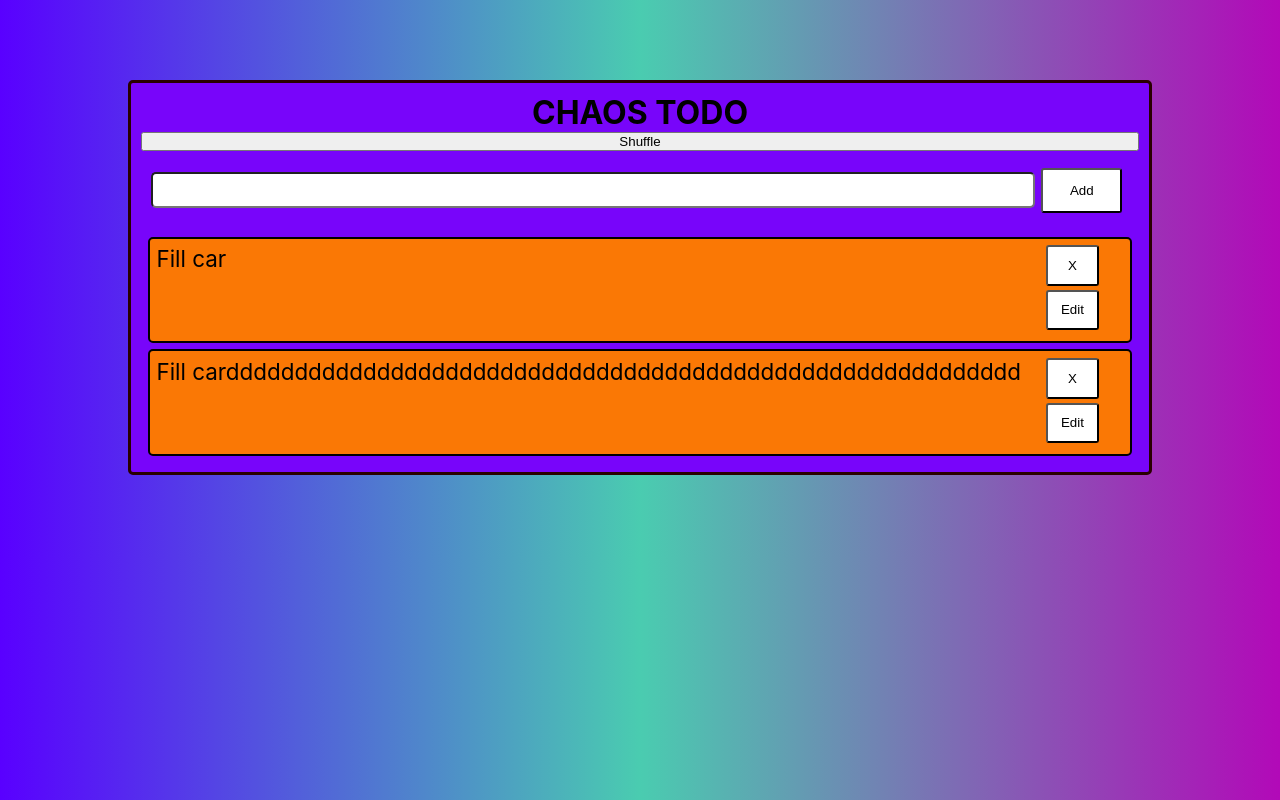
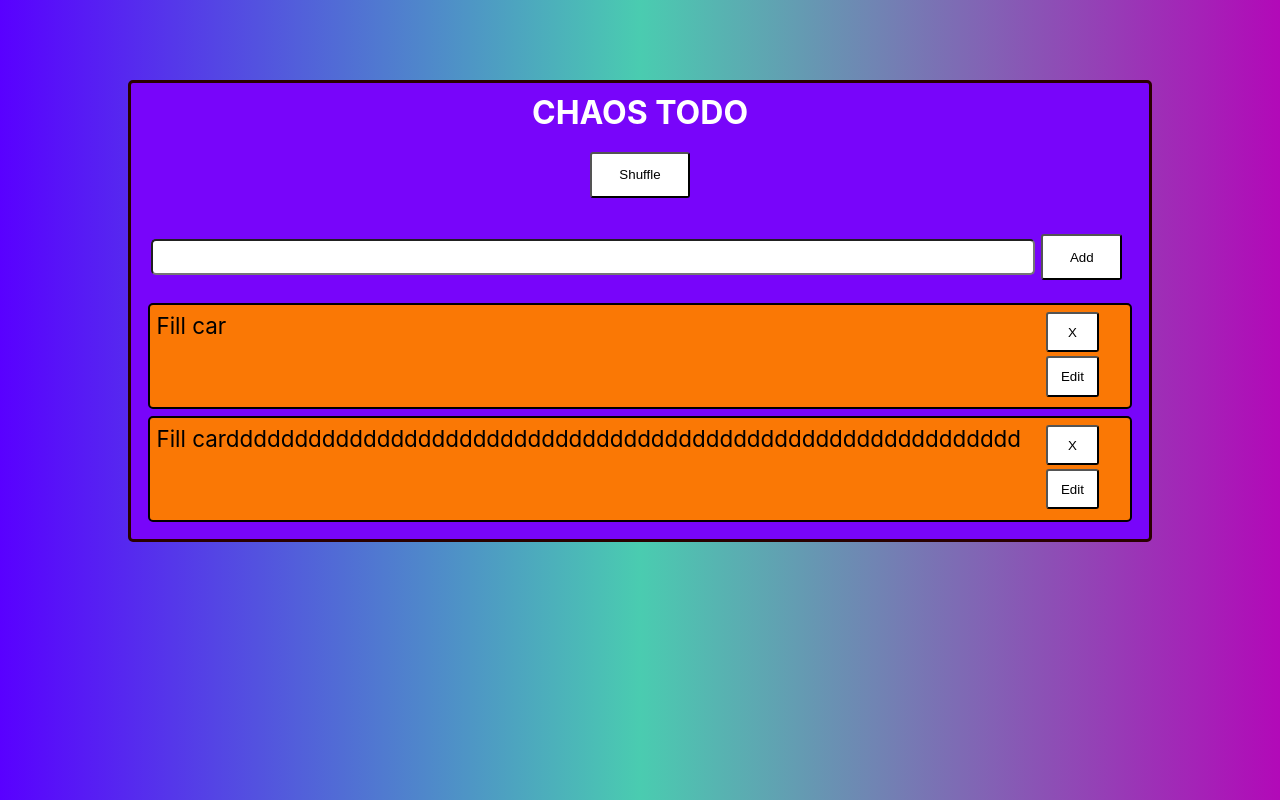
Before and after one commit to JarrodKane/Chaos-TODO, a React (Create React App) app: page / in a window 1280 px wide. Built offline with nearby package versions, Linux system fonts and the light colour scheme.

Commit message:
Css changes

```diff
--- a/package.json
+++ b/package.json
@@ -5,6 +5,7 @@
   "dependencies": {
     "node-sass": "^4.12.0",
     "react": "^16.8.6",
+    "react-beautiful-dnd": "^13.0.0",
     "react-dom": "^16.8.6",
     "react-redux": "^7.1.0",
     "react-scripts": "3.0.1",
--- a/src/ChaosTodo.js
+++ b/src/ChaosTodo.js
@@ -2,7 +2,35 @@ import React, { useState } from "react";
 import { v4 as uuidv4 } from "uuid";
 import TodoForm from "./TodoForm";
 import Todo from "./Todo";
-import "./styles/chaosTodo.css";
+import styled from "styled-components";
+import { DragDropContext } from "react-beautiful-dnd";
+
+const Shuffle = styled.button`
+  width: 100px;
+  align-self: center;
+  background: white;
+  border-radius: 3px;
+  color: black;
+  padding: 1em 2em;
+  margin: 1.5em;
+`;
+
+const Title = styled.h1`
+  color: white;
+  filter: drop-shadow(30px 10px 4px #00000);
+`;
+
+const TodoChaos = styled.div`
+  margin: 5em;
+  display: flex;
+  flex-direction: column;
+  width: 80%;
+  height: auto;
+  background-color: #7805fa;
+  border: 3px solid rgb(41, 0, 0);
+  border-radius: 5px;
+  padding: 10px;
+`;
 
 export default function ChaosTodo() {
   const [todoList, setTodoList] = useState([
@@ -23,7 +51,7 @@ export default function ChaosTodo() {
 
   //Input checking, making sure that there's something entered before it's added
   const addTodo = (todo) => {
-    if (todo.length === 0 ) {
+    if (todo.length === 0) {
     } else {
       let newTodo = { iD: uuidv4(), content: todo, status: false };
       setTodoList((oldArr) => [...oldArr, newTodo]);
@@ -32,21 +60,21 @@ export default function ChaosTodo() {
 
   //Takes in the new content from the edit form, and also takes the id of the todo, it then makes a copy of the current state, changes this, and then updates the state to the new state
   const editTodo = (upTodo, iD) => {
-   let newArr = todoList.slice()
+    let newArr = todoList.slice();
     for (let i = 0; i < newArr.length; i++) {
-     if (newArr[i].iD === iD ) {
-       newArr[i].content = upTodo
+      if (newArr[i].iD === iD) {
+        newArr[i].content = upTodo;
         break;
       }
     }
     setTodoList(newArr);
   };
 
-  const changeStatus = (iD) =>{
-    let newArr = todoList.slice()
+  const changeStatus = (iD) => {
+    let newArr = todoList.slice();
     for (let i = 0; i < newArr.length; i++) {
-      if (newArr[i].iD === iD ) {
-        newArr[i].status = !newArr[i].status
+      if (newArr[i].iD === iD) {
+        newArr[i].status = !newArr[i].status;
         break;
       }
     }
@@ -54,16 +82,14 @@ export default function ChaosTodo() {
   };
 
   //Using Fisher-Yates algorithim to randomize the order
-   const shuffleOrder = ()=>{
+  const shuffleOrder = () => {
     let oldArr = todoList.slice();
     for (let i = oldArr.length - 1; i > 0; i--) {
       const j = Math.floor(Math.random() * (i + 1));
       [oldArr[i], oldArr[j]] = [oldArr[j], oldArr[i]];
     }
-     setTodoList(oldArr)
-   }
-
-
+    setTodoList(oldArr);
+  };
 
   let todosDisp = todoList.map((todo) => (
     <Todo
@@ -77,12 +103,16 @@ export default function ChaosTodo() {
     />
   ));
 
+  const onDragEnd = (result) => {};
+
   return (
-    <div className="ChaosTodo">
-      <h1>CHAOS TODO</h1>
-      <button onClick={shuffleOrder}>Shuffle</button>
+    <TodoChaos className="ChaosTodo">
+      <Title>CHAOS TODO</Title>
+      <Shuffle onClick={shuffleOrder}>Shuffle</Shuffle>
       <TodoForm addTodo={addTodo} btn="Add" />
+      <DragDropContext onDragEnd={onDragEnd}>
         <div>{todosDisp}</div>
-    </div>
+      </DragDropContext>
+    </TodoChaos>
   );
 }
--- a/src/Todo.js
+++ b/src/Todo.js
@@ -1,12 +1,12 @@
-import React, {useState} from "react";
+import React, { useState } from "react";
 import styled from "styled-components";
-import TodoForm from './TodoForm'
+import TodoForm from "./TodoForm";
 
 const TodoDiv = styled.div`
   display: flex;
   flex-direction: row;
   justify-content: flex-end;
-  background-color: ${props => props.doneColor}
+  background-color: ${(props) => props.doneColor}
   transition: .8s;
   border: 2px solid black;
   font-size: 1.4em;
@@ -36,7 +36,7 @@ flex-grow: 1;
 `;
 
 const Content = styled.div`
-text-decoration: ${props => props.strike}
+text-decoration: ${(props) => props.strike}
   flex-grow: 1;
   text-align: left;
   flex-shrink: 1;
@@ -45,28 +45,42 @@ text-decoration: ${props => props.strike}
 //max-width: 75%;
 `;
 
-export default function Todo({ content, removeTodo, iD, editTodo, status, changeStatus }) {
-
-  const [isEditing, setIsEditing] = useState(false)
-  const changeTodoStatus =() =>{
-    setIsEditing(!isEditing)
-  }
-
+export default function Todo({
+  content,
+  removeTodo,
+  iD,
+  editTodo,
+  status,
+  changeStatus,
+}) {
+  const [isEditing, setIsEditing] = useState(false);
+  const changeTodoStatus = () => {
+    setIsEditing(!isEditing);
+  };
 
   //This is the variable that's passed into the styled-comp. This way if the todo is complete it changed
-let strike = status ?  "line-through;" : "none;"
-let doneColor = status ?  "grey;" : "#fa7805;"
+  let strike = status ? "line-through;" : "none;";
+  let doneColor = status ? "grey;" : "#fa7805;";
 
   if (isEditing) {
-  return (<TodoForm btn="Edit" iD={iD} content={content} editTodo={editTodo} changeTodoStatus={changeTodoStatus}/>)
-
+    return (
+      <TodoForm
+        btn="Edit"
+        iD={iD}
+        content={content}
+        editTodo={editTodo}
+        changeTodoStatus={changeTodoStatus}
+      />
+    );
   } else {
     return (
       <TodoDiv key={iD} className="Todo" doneColor={doneColor}>
-      <Content strike={strike} onClick={() => changeStatus(iD)}>{content}</Content>
+        <Content strike={strike} onClick={() => changeStatus(iD)}>
+          {content}
+        </Content>
         <Buttons>
           <DelButton onClick={() => removeTodo(iD)}>X</DelButton>
-        <EditButton onClick={changeTodoStatus} >Edit</EditButton>
+          <EditButton onClick={changeTodoStatus}>Edit</EditButton>
         </Buttons>
       </TodoDiv>
     );
--- a/src/TodoForm.js
+++ b/src/TodoForm.js
@@ -1,6 +1,5 @@
 import React, { useState } from "react";
-import styled from 'styled-components'
-
+import styled from "styled-components";
 
 const Form = styled.form`
   display: flex;
@@ -8,22 +7,29 @@ const Form = styled.form`
   padding: 10px;
   font-size: 50px;
   align-items: center;
-  `
+`;
 const Input = styled.input`
-  flex-grow:1;
+  flex-grow: 1;
   height: 1.8em;
-  font-size: .4em;
+  font-size: 0.4em;
   border-radius: 5px;
-  `
+`;
 const Button = styled.button`
   background: white;
   border-radius: 3px;
   color: black;
-  padding: 1em 2em;;
-  margin: .5em;
-  `
+  padding: 1em 2em;
+  margin: 0.5em;
+`;
 
-export default function TodoForm({ addTodo, btn, content ="", iD , editTodo, changeTodoStatus}) {
+export default function TodoForm({
+  addTodo,
+  btn,
+  content = "",
+  iD,
+  editTodo,
+  changeTodoStatus,
+}) {
   const [formInput, setFormInput] = useState(content);
 
   const handleChange = (evt) => {
@@ -37,8 +43,8 @@ export default function TodoForm({ addTodo, btn, content ="", iD , editTodo, cha
       addTodo(formInput);
       setFormInput("");
     } else {
-      editTodo(formInput, iD)
-      changeTodoStatus()
+      editTodo(formInput, iD);
+      changeTodoStatus();
     }
   };
 
--- a/src/styles/chaosTodo.css
+++ /dev/null
@@ -1,11 +0,0 @@
-.ChaosTodo {
-  margin: 5em;
-  display: flex;
-  flex-direction: column;
-  width: 80%;
-  height: auto;
-  background-color: #7805fa;
-  border: 3px solid rgb(41, 0, 0);
-  border-radius: 5px;
-  padding: 10px;
-}
```
Also changed, not shown: 1 other file (tests, documents, lock files or other folders). Lines whose indentation alone changed are shown as unchanged.
